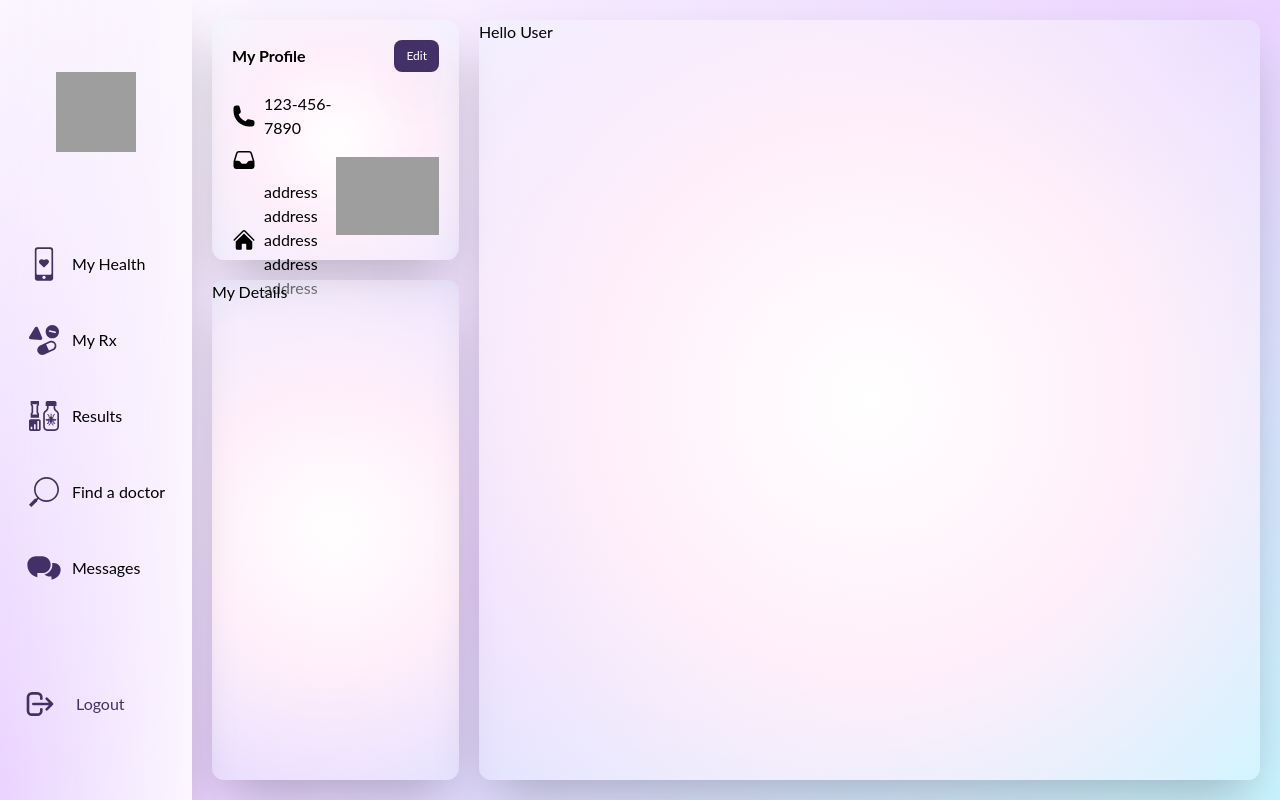
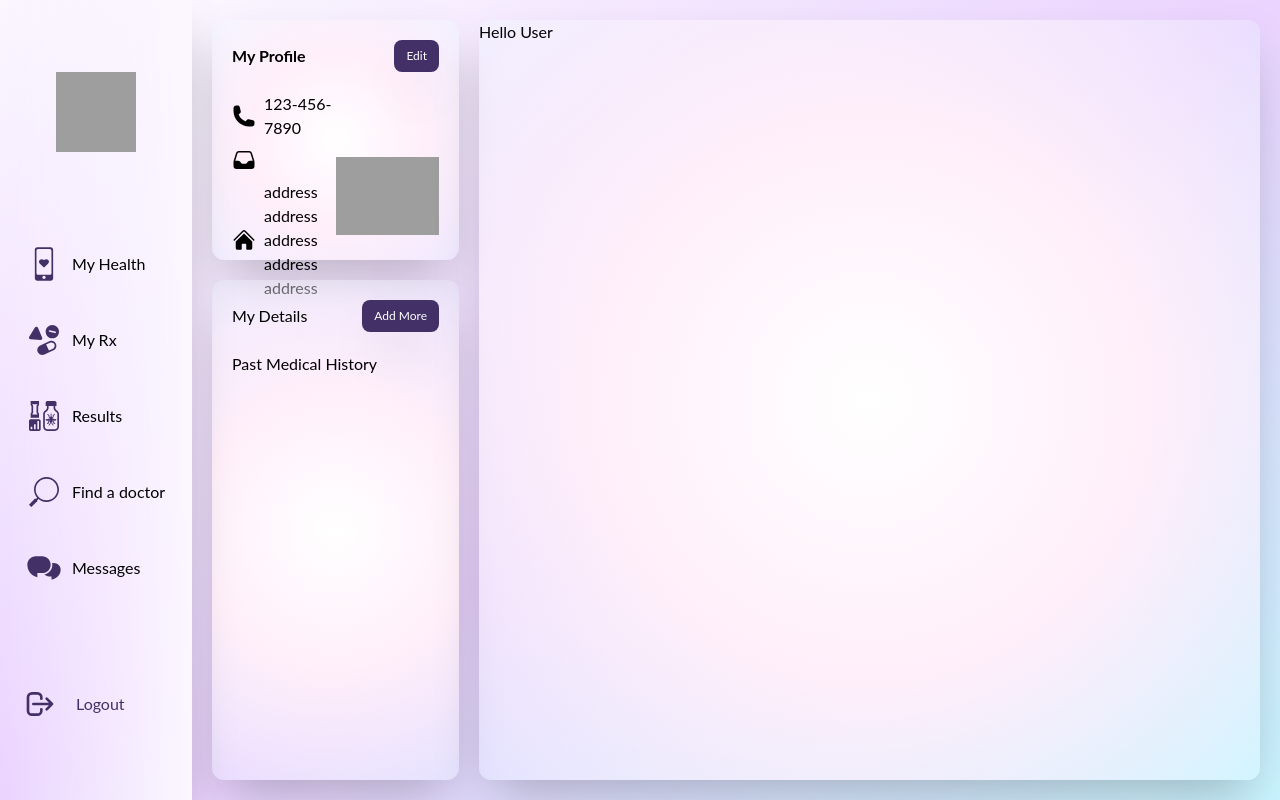
Before and after one commit to AloyBranCheung/health-app, a React (Create React App) app in the folder client/: page /dashboard/myhealth in a window 1280 px wide. Built offline with nearby package versions, Linux system fonts and the light colour scheme; sample sign-in values are in the browser's storage; grey boxes are pictures that could not be loaded.

Commit message:
add my details, change wireframe

```diff
--- /dev/null
+++ b/client/src/components/HealthDashboard/MyDetails.tsx
@@ -0,0 +1,26 @@
+import React from "react";
+import Button from "../UI/Button";
+import Card from "../UI/Card";
+
+type Props = {
+  className: string;
+};
+
+export default function MyDetails({ className }: Props) {
+  return (
+    <Card className={className}>
+      <div className="p-5 flex flex-col w-full gap-5">
+        <div className="flex flex-row justify-between w-full items-center">
+          <h1>My Details</h1>
+          <div>
+            <Button text="Add More" />
+          </div>
+        </div>
+
+        <div>
+          <h1>Past Medical History</h1>
+        </div>
+      </div>
+    </Card>
+  );
+}
--- a/client/src/components/HealthDashboard/index.tsx
+++ b/client/src/components/HealthDashboard/index.tsx
@@ -1,14 +1,13 @@
 import React from "react";
 import Card from "../UI/Card";
 import MyProfile from "./MyProfile";
+import MyDetails from "./MyDetails";
 
 export default function HealthDashboard() {
   return (
     <section className=" p-5 grid gap-5 lg:h-screen lg:grid-cols-12 lg:grid-rows-6 ">
       <MyProfile className="lg:col-span-3 lg:row-span-2" />
-      <Card className="lg:col-span-3 lg:row-span-4">
-        <div>My Details</div>
-      </Card>
+      <MyDetails className="lg:col-span-3 lg:row-span-4" />
       <Card className="lg:col-span-9 lg:row-span-full lg:col-start-4">
         <div>Hello User</div>
       </Card>
```
Also changed, not shown: 1 other file (tests, documents, lock files or other folders).
